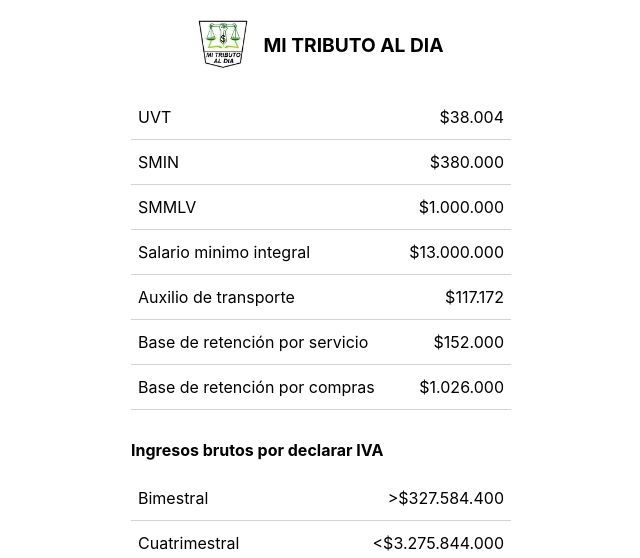
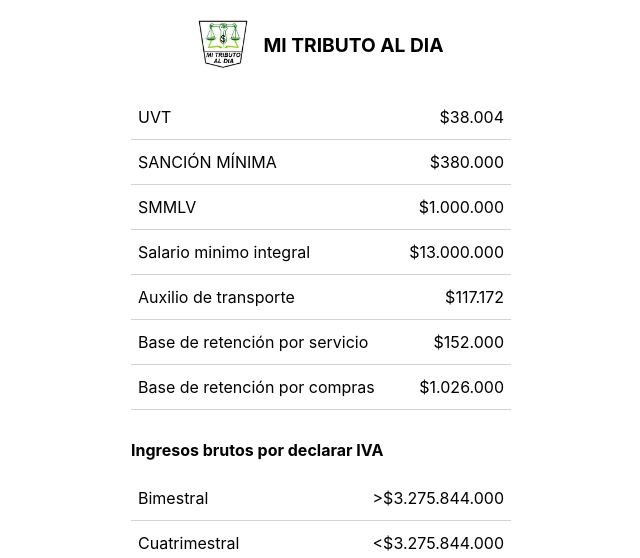
Before and after one commit to camilo9497/TributoAlDia, a Next.js app: page /tributoaldia in a window 1280 px wide. Shown: the top 558 px of the page, without its empty margins (319-959 px from the left). Built offline with nearby package versions, Linux system fonts and the light colour scheme.

Commit message:
agrege un 0 y cambie smin por sancion minima

```diff
--- a/src/components/TemplateTributoAlDia/index.js
+++ b/src/components/TemplateTributoAlDia/index.js
@@ -92,14 +92,14 @@ const TemplateTributoAlDia = () => {
             </div>
             <div>
                 <ItemTable text="UVT" value="$38.004" />
-                <ItemTable text="SMIN" value="$380.000" />
+                <ItemTable text="SANCIÓN MÍNIMA" value="$380.000" />
                 <ItemTable text="SMMLV" value="$1.000.000" />
                 <ItemTable text="Salario minimo integral" value="$13.000.000" />
                 <ItemTable text="Auxilio de transporte" value="$117.172" />
                 <ItemTable text="Base de retención por servicio" value="$152.000" />
                 <ItemTable text="Base de retención por compras" value="$1.026.000" />
                 <p className={styles.titleItem}>Ingresos brutos por declarar IVA</p>
-                <ItemTable text="Bimestral" value=">$327.584.400" />
+                <ItemTable text="Bimestral" value=">$3.275.844.000" />
                 <ItemTable text="Cuatrimestral" value="<$3.275.844.000" />
                 <div className={styles.containerDates}>
                     {dates?.tipoPersona && <p>Fecha de declaracion renta <strong>{dates?.tipoPersona}</strong> </p>}
```
